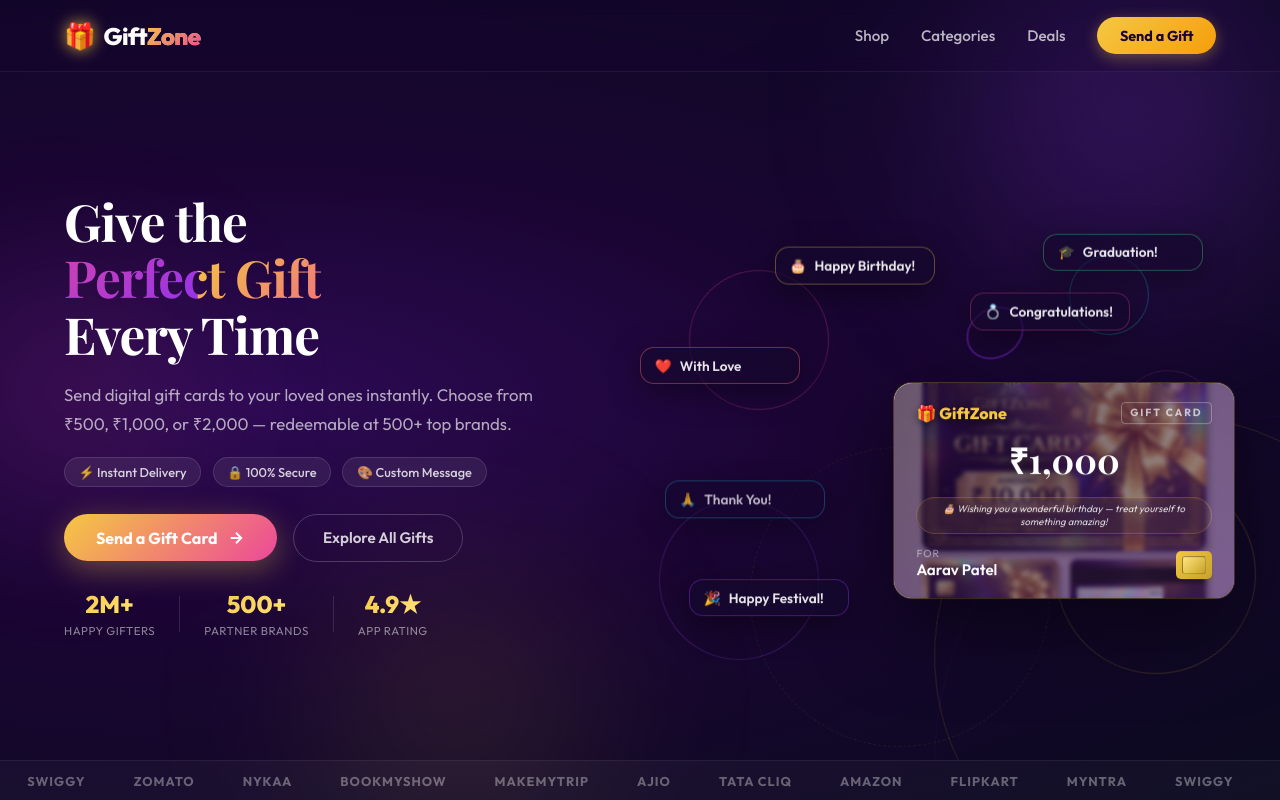
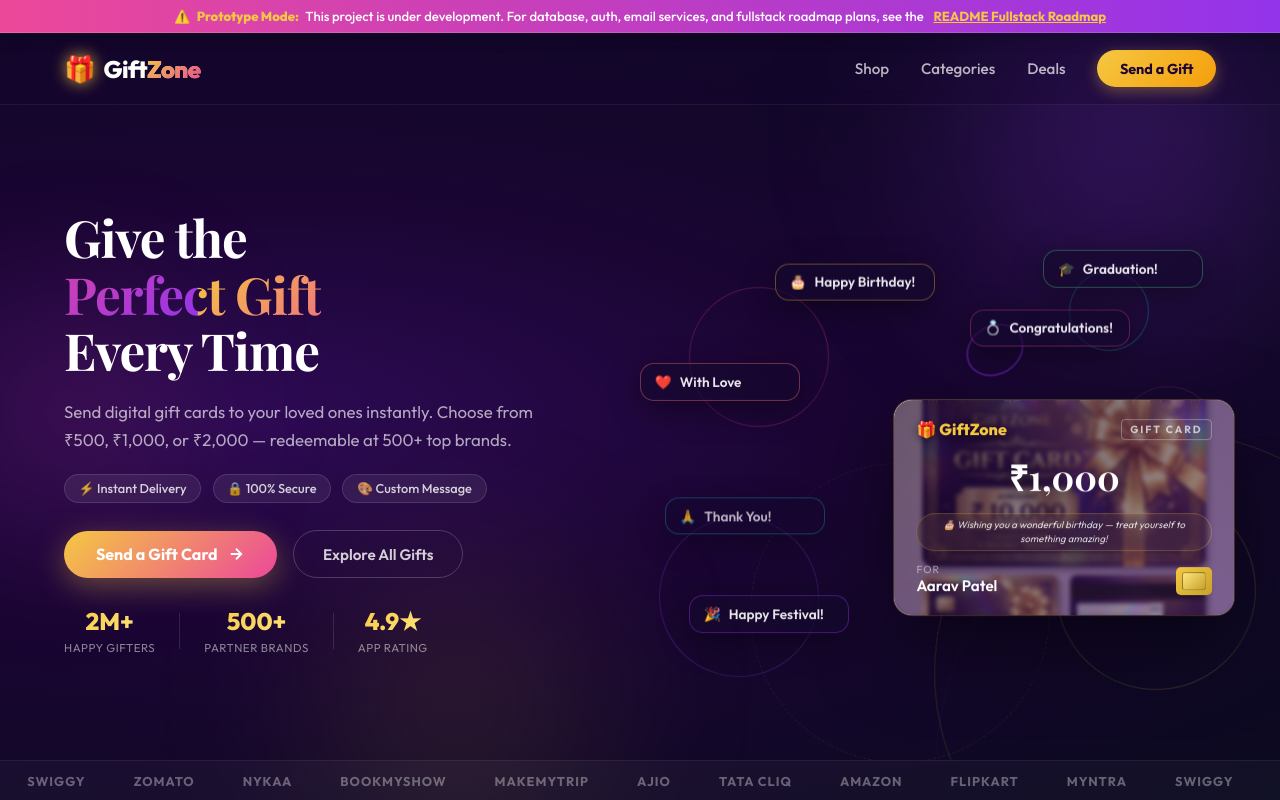
Before and after one commit to vaibhavraj26/giftzone-online-gift-vouchers, a React (Vite) app: page / in a window 1280 px wide. Built offline with nearby package versions, Linux system fonts and the light colour scheme.

Commit message:
adding development banner

```diff
--- a/src/App.jsx
+++ b/src/App.jsx
@@ -7,13 +7,21 @@
   const [page, setPage] = useState('home');
 
   return (
-    <>
+    <div className="app-container">
+      <div className="dev-banner">
+        <span>⚠️</span>
+        <strong>Prototype Mode:</strong>
+        <span>This project is under development. For database, auth, email services, and fullstack roadmap plans, see the</span>
+        <a href="https://github.com/vaibhavraj26/giftzone-online-gifts#readme" target="_blank" rel="noopener noreferrer">README Fullstack Roadmap</a>
+      </div>
+      <div className="page-content">
         {page === 'home' && (
           <HomePage onGetStarted={() => setPage('purchase')} />
         )}
         {page === 'purchase' && (
           <PurchasePage onBack={() => setPage('home')} />
         )}
-    </>
+      </div>
+    </div>
   );
 }
--- a/src/HomePage.css
+++ b/src/HomePage.css
@@ -1,6 +1,6 @@
 .homepage {
-  width: 100vw;
-  height: 100vh;
+  width: 100%;
+  height: 100%;
   display: flex;
   flex-direction: column;
   background: radial-gradient(ellipse at 20% 50%, #2d0a54 0%, #1a0533 40%, #0a0a1e 100%);
--- a/src/PurchasePage.css
+++ b/src/PurchasePage.css
@@ -1,6 +1,6 @@
 .purchase-page {
-  width: 100vw;
-  height: 100vh;
+  width: 100%;
+  height: 100%;
   display: flex;
   flex-direction: column;
   background: radial-gradient(ellipse at 70% 30%, #2d0a54 0%, #0f0a1e 50%, #050510 100%);
--- a/src/index.css
+++ b/src/index.css
@@ -97,3 +97,55 @@
   60% { transform: scale(1.15) rotate(3deg); opacity: 1; }
   100% { transform: scale(1) rotate(0deg); opacity: 1; }
 }
+
+.app-container {
+  display: flex;
+  flex-direction: column;
+  height: 100vh;
+  width: 100vw;
+  overflow: hidden;
+}
+
+.dev-banner {
+  background: linear-gradient(90deg, #ec4899 0%, #9333ea 100%);
+  color: #fff;
+  font-size: 0.82rem;
+  font-weight: 500;
+  text-align: center;
+  padding: 0.5rem 1rem;
+  z-index: 100;
+  flex-shrink: 0;
+  border-bottom: 1px solid rgba(255, 255, 255, 0.15);
+  box-shadow: 0 4px 15px rgba(0, 0, 0, 0.25);
+  display: flex;
+  align-items: center;
+  justify-content: center;
+  gap: 0.4rem;
+  font-family: var(--font-body);
+}
+
+.dev-banner strong {
+  font-weight: 800;
+  color: #f5c842;
+}
+
+.dev-banner a {
+  color: #f5c842;
+  text-decoration: underline;
+  font-weight: 700;
+  transition: all 0.25s ease;
+  margin-left: 0.2rem;
+}
+
+.dev-banner a:hover {
+  color: #ffe680;
+  text-shadow: 0 0 8px rgba(255, 230, 128, 0.5);
+}
+
+.page-content {
+  flex: 1;
+  overflow: hidden;
+  position: relative;
+  width: 100%;
+  height: 100%;
+}
```
Lines whose indentation alone changed are shown as unchanged.
